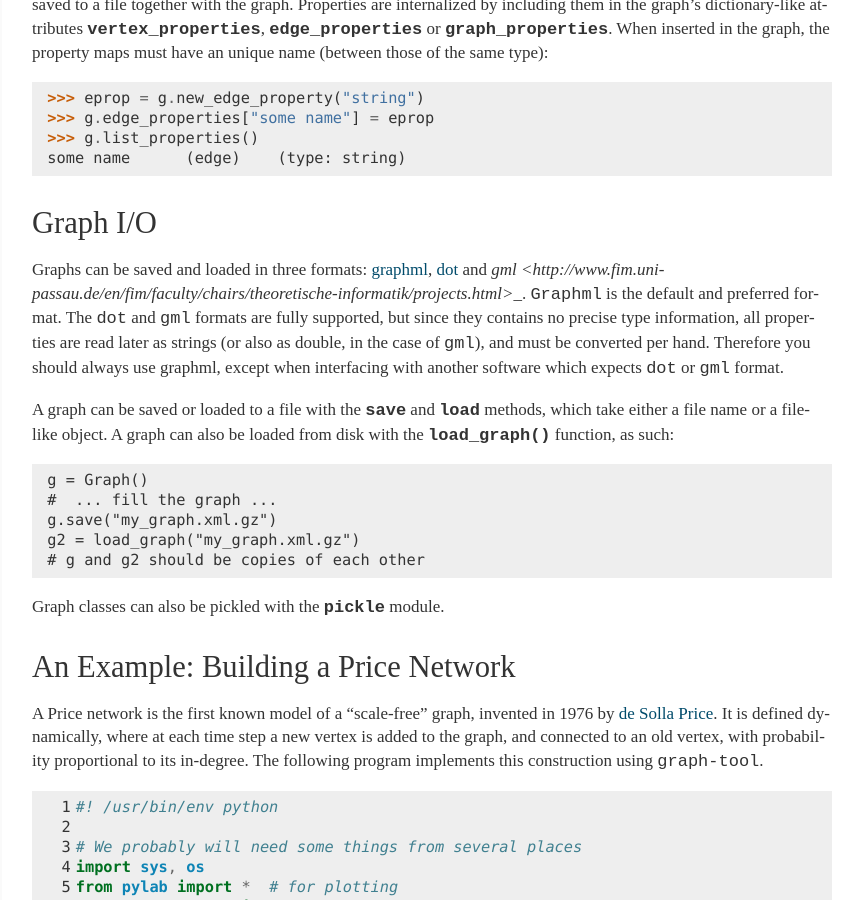
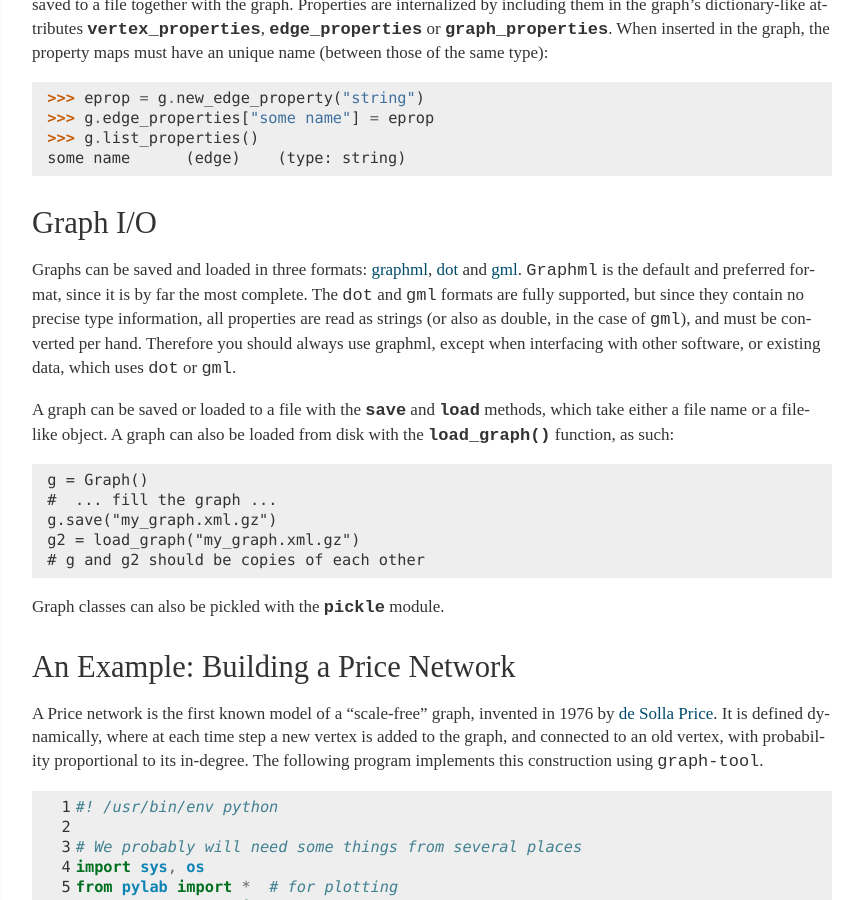
Before and after one commit to antmd/graph-tool, a Sphinx documentation site: the page built from doc/quickstart.rst, in a window 1280 px wide and 900 px high, scrolled down 6669 px. Shown: the whole window, without its empty margins (228-1089 px from the left). Built offline with Sphinx 7.4.7, drawn with Linux system fonts in a browser that asks for light colours; some web fonts are replaced.

Commit message:
Fix documentation typo

```diff
--- a/doc/quickstart.rst
+++ b/doc/quickstart.rst
@@ -391,13 +391,14 @@ Graph I/O
 Graphs can be saved and loaded in three formats: `graphml
 <http://graphml.graphdrawing.org/>`_, `dot
 <http://www.graphviz.org/doc/info/lang.html>`_ and
-`gml <http://www.fim.uni-passau.de/en/fim/faculty/chairs/theoretische-informatik/projects.html>_`.
-``Graphml`` is the default and preferred format. The ``dot`` and ``gml``
-formats are fully supported, but since they contains no precise type
-information, all properties are read later as strings (or also as
-double, in the case of ``gml``), and must be converted per
-hand. Therefore you should always use graphml, except when interfacing
-with another software which expects ``dot`` or ``gml`` format.
+`gml <http://www.fim.uni-passau.de/en/fim/faculty/chairs/theoretische-informatik/projects.html>`_.
+``Graphml`` is the default and preferred format, since it is by far the
+most complete. The ``dot`` and ``gml`` formats are fully supported, but
+since they contain no precise type information, all properties are read
+as strings (or also as double, in the case of ``gml``), and must be
+converted per hand. Therefore you should always use graphml, except when
+interfacing with other software, or existing data, which uses ``dot`` or
+``gml``.
 
 A graph can be saved or loaded to a file with the :attr:`~graph_tool.Graph.save`
 and :attr:`~graph_tool.Graph.load` methods, which take either a file name or a
```
